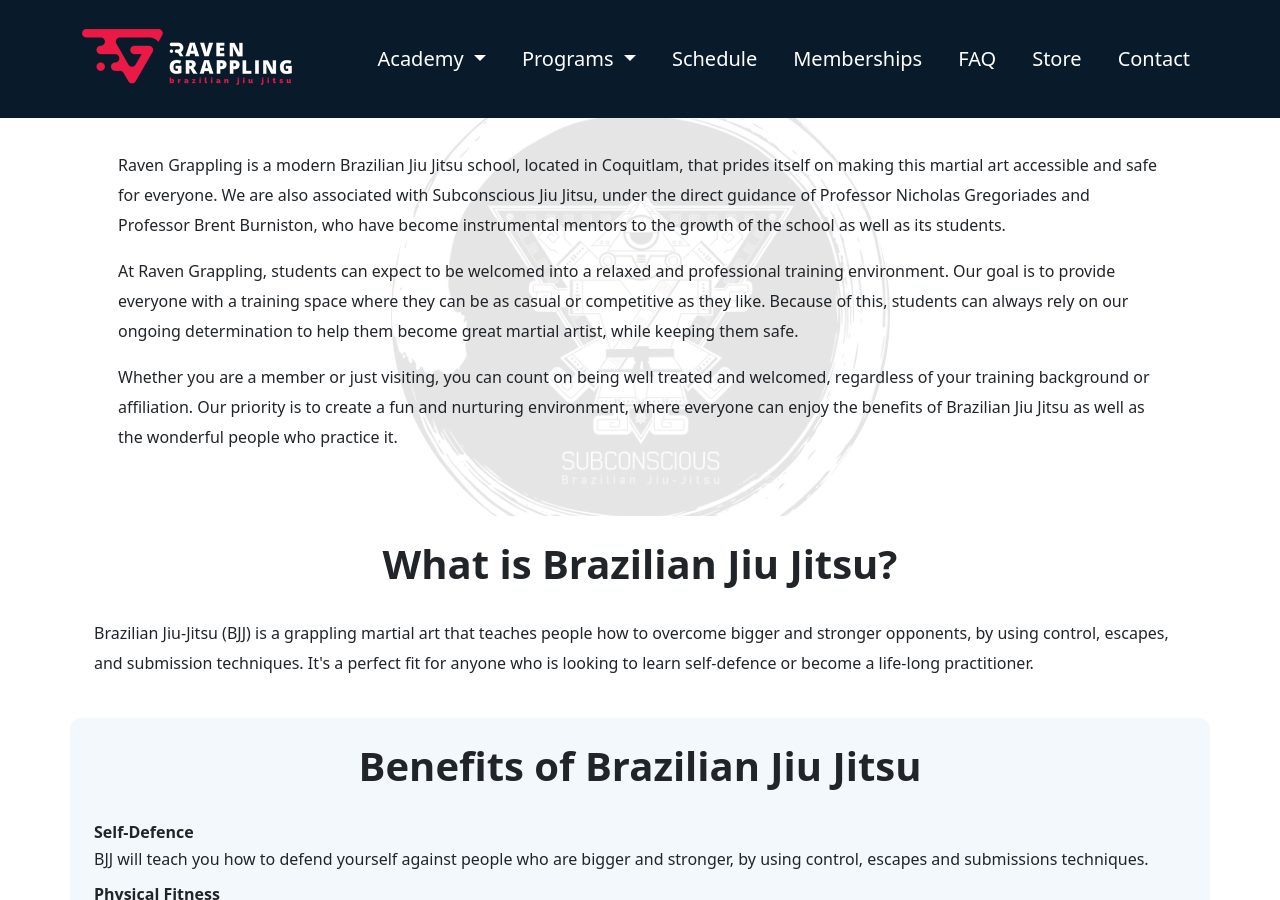
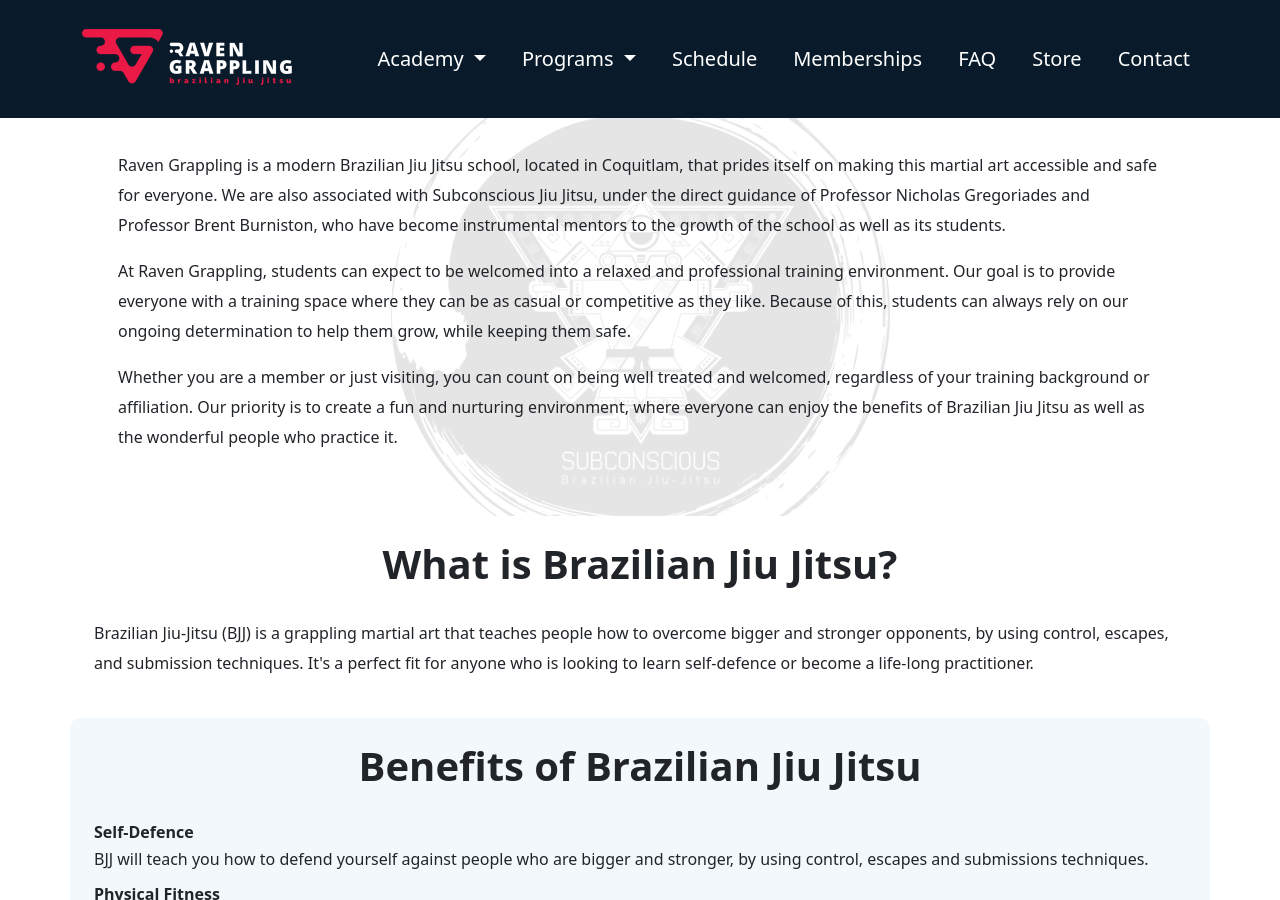
Before and after one commit to RavenGrappling/RavenGrappling.github.io, a Jekyll site: the page built from index.md, in a window 1280 px wide and 900 px high, scrolled down 684 px. Built offline with Jekyll 4.4.1, drawn with Linux system fonts in a browser that asks for light colours.

Commit message:
Update index.md

```diff
--- a/index.md
+++ b/index.md
@@ -21,7 +21,7 @@
     Raven Grappling is a modern Brazilian Jiu Jitsu school, located in Coquitlam, that prides itself on making this martial art accessible and safe for everyone. We are also associated with Subconscious Jiu Jitsu, under the direct guidance of Professor Nicholas Gregoriades and Professor Brent Burniston, who have become instrumental mentors to the growth of the school as well as its students.
   </p>
   <p>
-    At Raven Grappling, students can expect to be welcomed into a relaxed and professional training environment. Our goal is to provide everyone with a training space where they can be as casual or competitive as they like. Because of this, students can always rely on our ongoing determination to help them become great martial artist, while keeping them safe.
+    At Raven Grappling, students can expect to be welcomed into a relaxed and professional training environment. Our goal is to provide everyone with a training space where they can be as casual or competitive as they like. Because of this, students can always rely on our ongoing determination to help them grow, while keeping them safe.
   </p>
   <p>
     Whether you are a member or just visiting, you can count on being well treated and welcomed, regardless of your training background or affiliation. Our priority is to create a fun and nurturing environment, where everyone can enjoy the benefits of Brazilian Jiu Jitsu as well as the wonderful people who practice it.
```
